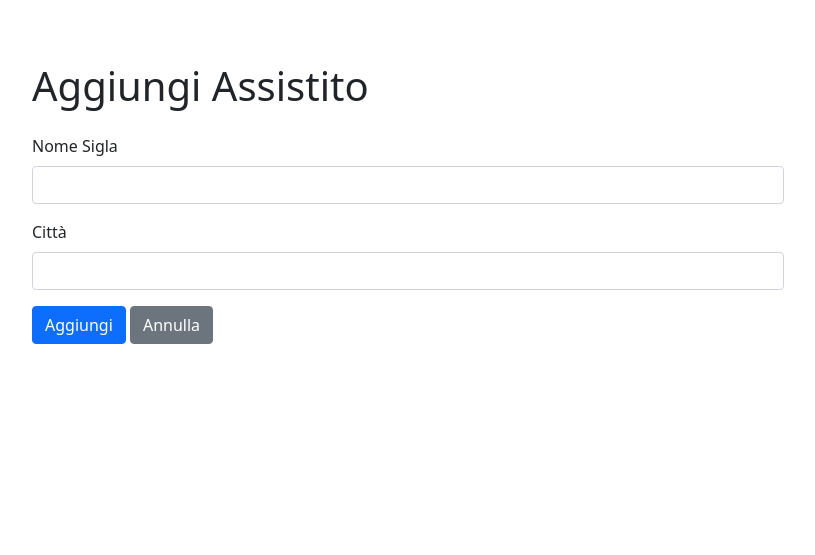
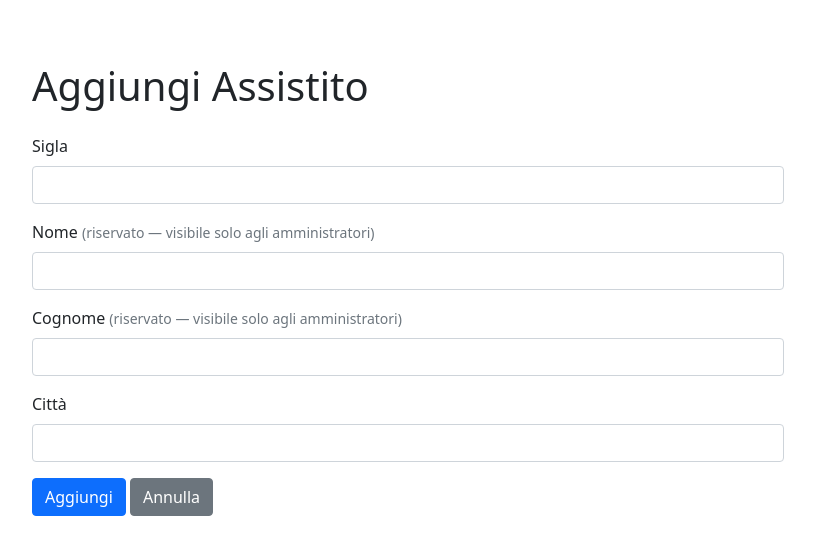
Before and after one commit to paolotalenti/scheda-volontari, a Flask app: page /assistiti/aggiungi in a window 1280 px wide. Shown: the part 56-611 px from the top of the page, without its empty margins (232-1047 px from the left). Run offline with Flask 3, Linux system fonts and the light colour scheme; the visitor is signed in with stand-in values (Sample User, id 1); parts of the project's set-up code (start-up, migrations or seed data) failed here and were passed over; some libraries are stand-ins or nearby versions.

Commit message:
Aggiunge nome e cognome agli assistiti (solo admin) — migrazione DB automatica, aggiornati form, lista, dashboard, CSV e backup

```diff
--- a/app.py
+++ b/app.py
@@ -56,8 +56,11 @@ def init_config():
             VALUES ('admin_password', %s)
             ON CONFLICT (key) DO NOTHING
         """, (ADMIN_PASSWORD,))
+        # Migrazione: aggiunge nome e cognome alla tabella assistiti se non esistono
+        cur.execute("ALTER TABLE assistiti ADD COLUMN IF NOT EXISTS nome TEXT")
+        cur.execute("ALTER TABLE assistiti ADD COLUMN IF NOT EXISTS cognome TEXT")
         conn.commit()
-        logging.info("init_config: tabella config verificata/creata.")
+        logging.info("init_config: tabella config verificata/creata. Migrazione assistiti eseguita.")
     except Exception as e:
         logging.error(f"Errore in init_config: {e}")
         if conn:
@@ -106,7 +109,7 @@ def backup_automatico():
             cur.execute("SELECT email, cognome, nome, telefono, competenze, disponibilita, data_iscrizione FROM volontari")
             volontari = cur.fetchall()
 
-            cur.execute("SELECT nome_sigla, citta FROM assistiti")
+            cur.execute("SELECT nome_sigla, citta, nome, cognome FROM assistiti")
             assistiti = cur.fetchall()
 
             base_path = os.path.join(os.path.dirname(__file__), 'backups')
@@ -126,9 +129,9 @@ def backup_automatico():
                     writer.writerow([volontario[0], volontario[1], volontario[2], volontario[3] or '', volontario[4] or '', volontario[5] or '', volontario[6] or ''])
 
                 writer.writerow(['--- Assistiti ---'])
-                writer.writerow(['Nome Sigla', 'Città'])
+                writer.writerow(['Nome Sigla', 'Città', 'Nome', 'Cognome'])
                 for assistito in assistiti:
-                    writer.writerow([assistito[0], assistito[1]])
+                    writer.writerow([assistito[0], assistito[1], assistito[2] or '', assistito[3] or ''])
 
             logging.info(f"Backup creato: {filename}")
 
@@ -575,10 +578,13 @@ def restore():
                     elif section == '--- Assistiti ---' and row[0] != 'Nome Sigla':
                         if len(row) < 2:
                             continue
-                        assistiti.append((row[0], row[1]))
+                        # Retrocompatibile: vecchi backup hanno 2 colonne, nuovi 4
+                        nome_ass = row[2] if len(row) > 2 else None
+                        cognome_ass = row[3] if len(row) > 3 else None
+                        assistiti.append((row[0], row[1], nome_ass, cognome_ass))
 
                 for assistito in assistiti:
-                    cur.execute("INSERT INTO assistiti (nome_sigla, citta) VALUES (%s, %s)", assistito)
+                    cur.execute("INSERT INTO assistiti (nome_sigla, citta, nome, cognome) VALUES (%s, %s, %s, %s)", assistito)
                 for volontario in volontari:
                     cur.execute("""
                         INSERT INTO volontari (email, cognome, nome, telefono, competenze, disponibilita, data_iscrizione)
@@ -972,7 +978,7 @@ def lista_assistiti():
     conn = get_db_connection()
     cur = conn.cursor()
     try:
-        cur.execute("SELECT nome_sigla, citta FROM assistiti ORDER BY nome_sigla")
+        cur.execute("SELECT nome_sigla, citta, nome, cognome FROM assistiti ORDER BY nome_sigla")
         assistiti = cur.fetchall()
     except psycopg.OperationalError as e:
         flash(f"Errore nel caricamento degli assistiti: {e}", "error")
@@ -993,6 +999,8 @@ def aggiungi_assistito():
     if request.method == 'POST':
         nome_sigla = request.form.get('nome_sigla')
         citta = request.form.get('citta')
+        nome = request.form.get('nome', '').strip() or None
+        cognome = request.form.get('cognome', '').strip() or None
 
         if not nome_sigla or not citta:
             flash("Nome sigla e città sono obbligatori.", "error")
@@ -1006,7 +1014,7 @@ def aggiungi_assistito():
                 flash(f"Il nome sigla {nome_sigla} è già registrato.", "error")
                 return render_template('aggiungi_assistito.html')
 
-            cur.execute("INSERT INTO assistiti (nome_sigla, citta) VALUES (%s, %s)", (nome_sigla, citta))
+            cur.execute("INSERT INTO assistiti (nome_sigla, citta, nome, cognome) VALUES (%s, %s, %s, %s)", (nome_sigla, citta, nome, cognome))
             conn.commit()
             flash(f"Assistito {nome_sigla} aggiunto con successo!", "success")
             return redirect(url_for('lista_assistiti'))
@@ -1030,12 +1038,14 @@ def modifica_assistito(nome_sigla):
 
     if request.method == 'POST':
         citta = request.form.get('citta')
+        nome = request.form.get('nome', '').strip() or None
+        cognome = request.form.get('cognome', '').strip() or None
         if not citta:
             flash("La città è obbligatoria.", "error")
-            return render_template('modifica_assistito.html', assistito={'nome_sigla': nome_sigla, 'citta': citta})
+            return render_template('modifica_assistito.html', assistito={'nome_sigla': nome_sigla, 'citta': citta, 'nome': nome, 'cognome': cognome})
 
         try:
-            cur.execute("UPDATE assistiti SET citta = %s WHERE nome_sigla = %s", (citta, nome_sigla))
+            cur.execute("UPDATE assistiti SET citta = %s, nome = %s, cognome = %s WHERE nome_sigla = %s", (citta, nome, cognome, nome_sigla))
             conn.commit()
             flash(f"Assistito {nome_sigla} aggiornato con successo!", "success")
             return redirect(url_for('lista_assistiti'))
@@ -1048,7 +1058,7 @@ def modifica_assistito(nome_sigla):
                 conn.close()
 
     try:
-        cur.execute("SELECT nome_sigla, citta FROM assistiti WHERE nome_sigla = %s", (nome_sigla,))
+        cur.execute("SELECT nome_sigla, citta, nome, cognome FROM assistiti WHERE nome_sigla = %s", (nome_sigla,))
         assistito = cur.fetchone()
         if not assistito:
             flash("Assistito non trovato nel database.", "error")
@@ -1099,14 +1109,14 @@ def download_csv_assistiti():
     conn = get_db_connection()
     cur = conn.cursor()
     try:
-        cur.execute("SELECT nome_sigla, citta FROM assistiti ORDER BY citta, nome_sigla")
+        cur.execute("SELECT nome_sigla, citta, nome, cognome FROM assistiti ORDER BY citta, nome_sigla")
         assistiti = cur.fetchall()
 
         output = StringIO()
         writer = csv.writer(output, lineterminator='\n')
-        writer.writerow(['Nome Sigla', 'Città'])
+        writer.writerow(['Nome Sigla', 'Città', 'Nome', 'Cognome'])
         for a in assistiti:
-            writer.writerow([a[0], a[1]])
+            writer.writerow([a[0], a[1], a[2] or '', a[3] or ''])
 
         csv_output = output.getvalue().encode('utf-8-sig')
         output.close()
@@ -1242,19 +1252,19 @@ def dashboard():
 
         # Assistiti visitati nel periodo
         cur.execute("""
-            SELECT ass.nome_sigla, ass.citta, COUNT(*) as n_visite
+            SELECT ass.nome_sigla, ass.citta, COUNT(*) as n_visite, ass.nome, ass.cognome
             FROM visite v
             JOIN assistiti ass ON v.assistito_nome = ass.nome_sigla
             WHERE v.data_visita >= %s AND v.data_visita <= %s
-            GROUP BY ass.nome_sigla, ass.citta
+            GROUP BY ass.nome_sigla, ass.citta, ass.nome, ass.cognome
             ORDER BY n_visite DESC
         """, (data_inizio, data_fine))
         rows = cur.fetchall()
-        assistiti_visitati = [{'nome_sigla': r[0], 'citta': r[1], 'n_visite': r[2]} for r in rows]
+        assistiti_visitati = [{'nome_sigla': r[0], 'citta': r[1], 'n_visite': r[2], 'nome': r[3], 'cognome': r[4]} for r in rows]
 
         # Assistiti NON visitati nel periodo
         cur.execute("""
-            SELECT ass.nome_sigla, ass.citta
+            SELECT ass.nome_sigla, ass.citta, ass.nome, ass.cognome
             FROM assistiti ass
             WHERE ass.nome_sigla NOT IN (
                 SELECT DISTINCT assistito_nome FROM visite
@@ -1263,7 +1273,7 @@ def dashboard():
             ORDER BY ass.citta, ass.nome_sigla
         """, (data_inizio, data_fine))
         rows = cur.fetchall()
-        assistiti_non_visitati = [{'nome_sigla': r[0], 'citta': r[1]} for r in rows]
+        assistiti_non_visitati = [{'nome_sigla': r[0], 'citta': r[1], 'nome': r[2], 'cognome': r[3]} for r in rows]
 
         media = round(totale_visite / totale_volontari, 1) if totale_volontari > 0 else 0
 
@@ -1343,15 +1353,15 @@ def dashboard_pdf():
         volontari_inattivi = cur.fetchall()
 
         cur.execute("""
-            SELECT ass.nome_sigla, ass.citta, COUNT(*) as n
+            SELECT ass.nome_sigla, ass.citta, COUNT(*) as n, ass.nome, ass.cognome
             FROM visite v JOIN assistiti ass ON v.assistito_nome = ass.nome_sigla
             WHERE v.data_visita >= %s AND v.data_visita <= %s
-            GROUP BY ass.nome_sigla, ass.citta ORDER BY n DESC
+            GROUP BY ass.nome_sigla, ass.citta, ass.nome, ass.cognome ORDER BY n DESC
         """, (data_inizio, data_fine))
         assistiti_visitati = cur.fetchall()
 
         cur.execute("""
-            SELECT ass.nome_sigla, ass.citta FROM assistiti ass
+            SELECT ass.nome_sigla, ass.citta, ass.nome, ass.cognome FROM assistiti ass
             WHERE ass.nome_sigla NOT IN (
                 SELECT DISTINCT assistito_nome FROM visite
                 WHERE data_visita >= %s AND data_visita <= %s
@@ -1453,18 +1463,18 @@ def dashboard_pdf():
         # Assistiti visitati
         Paragraph('Assistiti visitati nel periodo', h2),
         tabella(
-            ['Sigla', 'Città', 'N. Visite'],
-            [[r[0], r[1], str(r[2])] for r in assistiti_visitati],
-            [5*cm, 9*cm, 3*cm]
+            ['Sigla', 'Nome', 'Cognome', 'Città', 'N. Visite'],
+            [[r[0], r[3] or '—', r[4] or '—', r[1], str(r[2])] for r in assistiti_visitati],
+            [2.5*cm, 4*cm, 4*cm, 5*cm, 2*cm]
         ),
         Spacer(1, 12),
 
         # Assistiti non visitati
         Paragraph('Assistiti non visitati nel periodo', h2),
         tabella(
-            ['Sigla', 'Città'],
-            [[r[0], r[1]] for r in assistiti_non_visitati],
-            [5*cm, 12*cm],
+            ['Sigla', 'Nome', 'Cognome', 'Città'],
+            [[r[0], r[2] or '—', r[3] or '—', r[1]] for r in assistiti_non_visitati],
+            [2.5*cm, 4*cm, 4*cm, 7*cm],
             header_color='#c0392b'
         ),
 
--- a/templates/aggiungi_assistito.html
+++ b/templates/aggiungi_assistito.html
@@ -14,8 +14,16 @@
     {% endwith %}
     <form method="POST">
         <div class="mb-3">
-            <label for="nome_sigla" class="form-label">Nome Sigla</label>
+            <label for="nome_sigla" class="form-label">Sigla</label>
             <input type="text" class="form-control" id="nome_sigla" name="nome_sigla" required>
+        </div>
+        <div class="mb-3">
+            <label for="nome" class="form-label">Nome <span class="text-muted small">(riservato — visibile solo agli amministratori)</span></label>
+            <input type="text" class="form-control" id="nome" name="nome">
+        </div>
+        <div class="mb-3">
+            <label for="cognome" class="form-label">Cognome <span class="text-muted small">(riservato — visibile solo agli amministratori)</span></label>
+            <input type="text" class="form-control" id="cognome" name="cognome">
         </div>
         <div class="mb-3">
             <label for="citta" class="form-label">Città</label>
```
Also changed, not shown: templates/assistiti.html (+6 -2 lines), templates/dashboard.html (+6 -2 lines), templates/modifica_assistito.html (+9 -1 lines).
